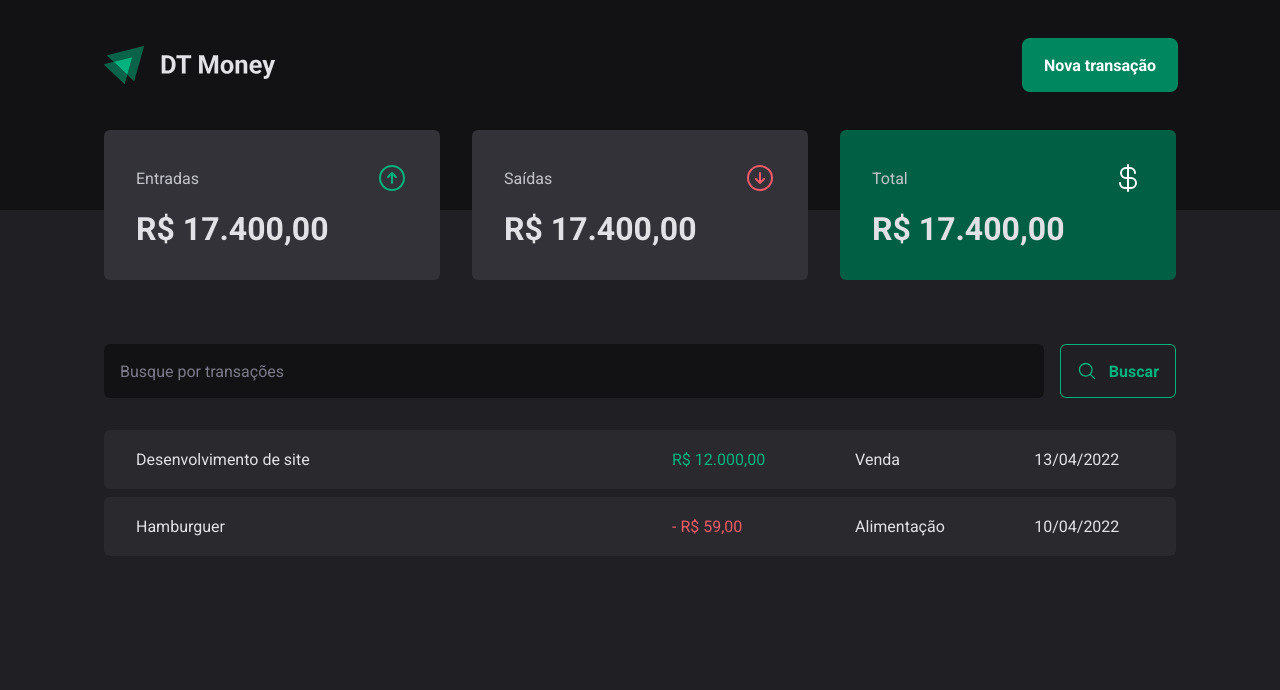
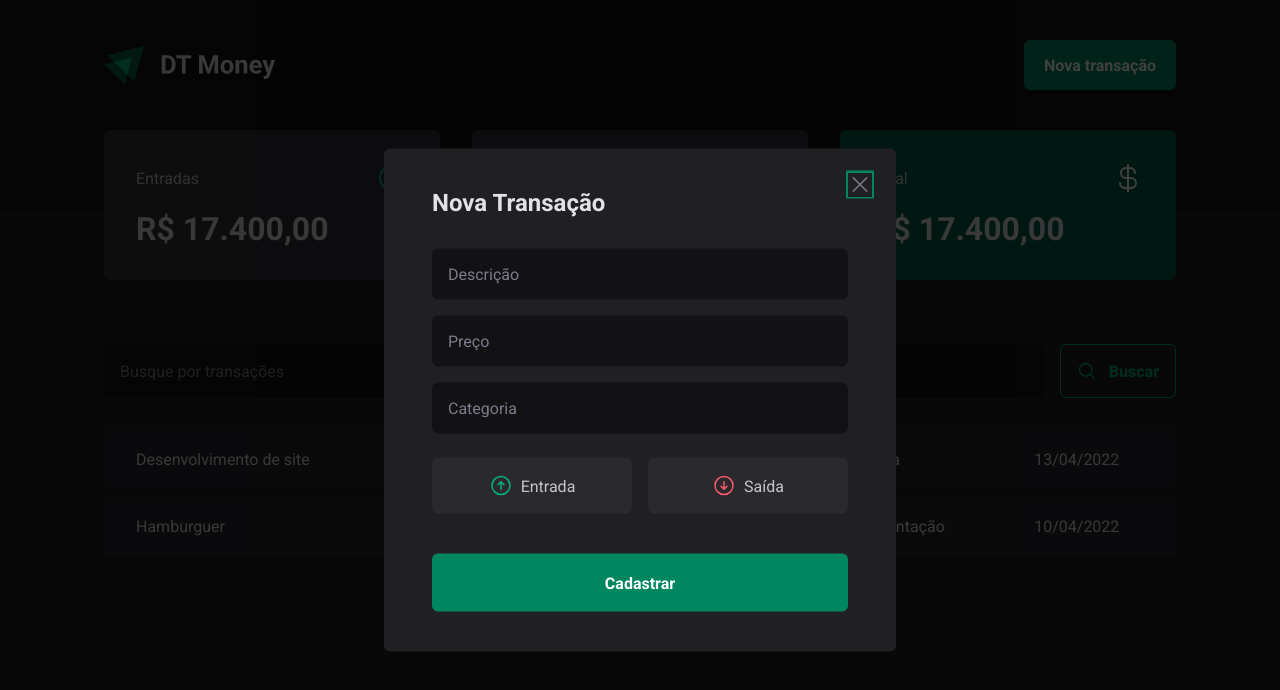
Before and after one commit to brunosgs/react-http-performance, a React (Vite) app in the folder http-performance/: page / in a window 1280 px wide. Both pictures are taken after a click on the button "Nova transação". Shown: the top 690 px of the page. Built offline with nearby package versions, Linux system fonts and the light colour scheme.

Commit message:
componente modal
build: atualizado e adicionado dependências;
feat: adicionado novo componente de modal de transações para adicionar transações de entrada e saída.

```diff
--- a/http-performance/package.json
+++ b/http-performance/package.json
@@ -11,6 +11,8 @@
   },
   "dependencies": {
     "@phosphor-icons/react": "^2.1.10",
+    "@radix-ui/react-dialog": "^1.1.14",
+    "@radix-ui/react-radio-group": "^1.3.7",
     "react": "^19.1.0",
     "react-dom": "^19.1.0",
     "styled-components": "^6.1.19"
@@ -20,13 +22,13 @@
     "@types/react": "^19.1.8",
     "@types/react-dom": "^19.1.6",
     "@types/styled-components": "^5.1.34",
-    "@vitejs/plugin-react-swc": "^3.10.2",
+    "@vitejs/plugin-react-swc": "^3.11.0",
     "eslint": "^9.31.0",
     "eslint-plugin-react-hooks": "^5.2.0",
     "eslint-plugin-react-refresh": "^0.4.20",
     "globals": "^16.3.0",
     "typescript": "~5.8.3",
     "typescript-eslint": "^8.37.0",
-    "vite": "^7.0.4"
+    "vite": "^7.0.5"
   }
 }
--- a/http-performance/src/components/header/Header.tsx
+++ b/http-performance/src/components/header/Header.tsx
@@ -1,16 +1,24 @@
+
+import * as Dialog from '@radix-ui/react-dialog';
 import logoImg from '../../assets/logo.svg';
 import {
    HeaderContainer,
    HeaderContent,
    NewTransactionButton
 } from "./styles";
+import { NewTransactionModal } from '../newTransactionModal/NewTransactionModal';
 
 export function Header() {
    return (
       <HeaderContainer>
          <HeaderContent>
             <img src={logoImg} alt="" />
-            <NewTransactionButton>Nova transação</NewTransactionButton>
+            <Dialog.Root>
+               <Dialog.Trigger asChild>
+                  <NewTransactionButton>Nova transação</NewTransactionButton>
+               </Dialog.Trigger>
+               <NewTransactionModal />
+            </Dialog.Root>
          </HeaderContent>
       </HeaderContainer>
    )
--- /dev/null
+++ b/http-performance/src/components/newTransactionModal/NewTransactionModal.tsx
@@ -0,0 +1,46 @@
+import {
+   ArrowCircleDownIcon,
+   ArrowCircleUpIcon,
+   XIcon
+} from "@phosphor-icons/react";
+import * as Dialog from "@radix-ui/react-dialog";
+import {
+   CloseButton,
+   Content,
+   Overlay,
+   TransactionType,
+   TransactionTypeButton
+} from "./styles";
+
+export function NewTransactionModal() {
+   return (
+      <Dialog.Portal>
+         <Overlay />
+         <Content>
+            <Dialog.Title>
+               Nova Transação
+            </Dialog.Title>
+            <CloseButton>
+               <XIcon size={24} />
+            </CloseButton>
+            <form action="">
+               <input type="text" placeholder="Descrição" required />
+               <input type="number" placeholder="Preço" required />
+               <input type="text" placeholder="Categoria" required />
+
+               <TransactionType>
+                  <TransactionTypeButton variant="income" value="income">
+                     <ArrowCircleUpIcon size={24} />
+                     Entrada
+                  </TransactionTypeButton>
+                  <TransactionTypeButton variant="outcome" value="outcome">
+                     <ArrowCircleDownIcon size={24} />
+                     Saída
+                  </TransactionTypeButton>
+               </TransactionType>
+               <button type="submit">Cadastrar</button>
+            </form>
+         </Content>
+      </Dialog.Portal>
+   )
+}
--- /dev/null
+++ b/http-performance/src/components/newTransactionModal/styles.ts
@@ -0,0 +1,111 @@
+import * as Dialog from "@radix-ui/react-dialog";
+import * as RadioGroup from '@radix-ui/react-radio-group';
+import styled from "styled-components";
+
+export const Overlay = styled(Dialog.Overlay)`
+   position: fixed;
+   width: 100vw;
+   height: 100vh;
+   inset: 0;
+   background: rgba(0, 0, 0, 0.75);
+`
+
+export const Content = styled(Dialog.Content)`
+   min-width: 32rem;
+   border-radius: 6px;
+   padding: 2.5rem 3rem;
+   background: ${props => props.theme["gray-800"]};
+   position: fixed;
+   top: 50%;
+   left: 50%;
+   transform: translate(-50%, -50%);
+
+   form {
+      display: flex;
+      flex-direction: column;
+      gap: 1rem;
+      margin-top: 2rem;
+
+      input {
+         border-radius: 6px;
+         border: 0;
+         background: ${props => props.theme["gray-900"]};
+         color: ${props => props.theme["gray-300"]};
+         padding: 1rem;
+
+         &::placeholder {
+            color: ${props => props.theme["gray-500"]}
+         }
+      }
+
+      button[type="submit"] {
+         height: 58px;
+         border: 0;
+         background: ${props => props.theme["green-500"]};
+         color: ${props => props.theme.white};
+         font-weight: bold;
+         padding: 0 1.25rem;
+         border-radius: 6px;
+         margin-top: 1.5rem;
+         cursor: pointer;
+
+         &:hover {
+            background: ${props => props.theme["green-700"]};
+            transition: background-color 0.2s;
+         }
+      }
+   }
+`
+
+export const TransactionType = styled(RadioGroup.Root)`
+   display: grid;
+   grid-template-columns: repeat(2, 1fr);
+   gap: 1rem;
+   margin-top: 0.5rem;
+`
+
+interface TransactionTypeButtonProps {
+   variant: 'income' | 'outcome'
+}
+
+export const TransactionTypeButton = styled(RadioGroup.Item) <TransactionTypeButtonProps>`
+   background: ${props => props.theme["gray-700"]};
+   padding: 1rem;
+   display: flex;
+   align-items: center;
+   justify-content: center;
+   gap: 0.5rem;
+   border-radius: 6px;
+   cursor: pointer;
+   border: 0;
+   color: ${props => props.theme["gray-300"]};
+
+   svg {
+      color: ${props => props.variant === 'income' ? props.theme["green-300"] : props.theme["red-300"]};
+   }
+
+   &[data-state='unchecked']:hover {
+      background: ${props => props.theme["gray-600"]};
+      transition: background-color 0.2s;
+   }
+
+   &[data-state='checked'] {
+      color: ${props => props.theme.white};
+      background: ${props => props.variant === 'income' ? props.theme["green-500"] : props.theme["red-500"]};
+
+      svg {
+         color: ${props => props.theme.white};
+      }
+   }
+`
+
+export const CloseButton = styled(Dialog.Close)`
+   position: absolute;
+   background: transparent;
+   border: 0;
+   top: 1.5rem;
+   right: 1.5rem;
+   line-height: 0;
+   cursor: pointer;
+   color: ${props => props.theme["gray-500"]};
+`
```
